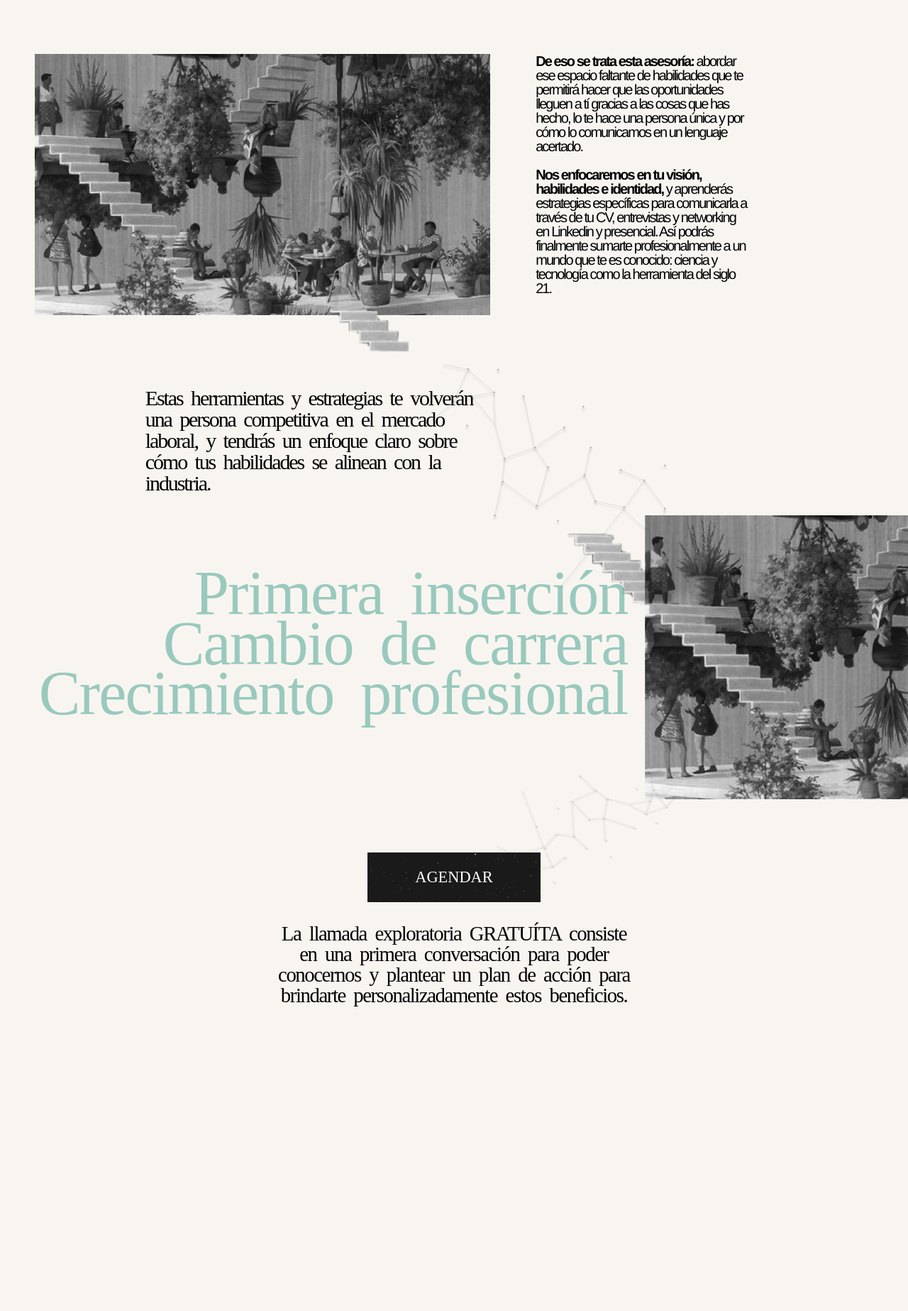
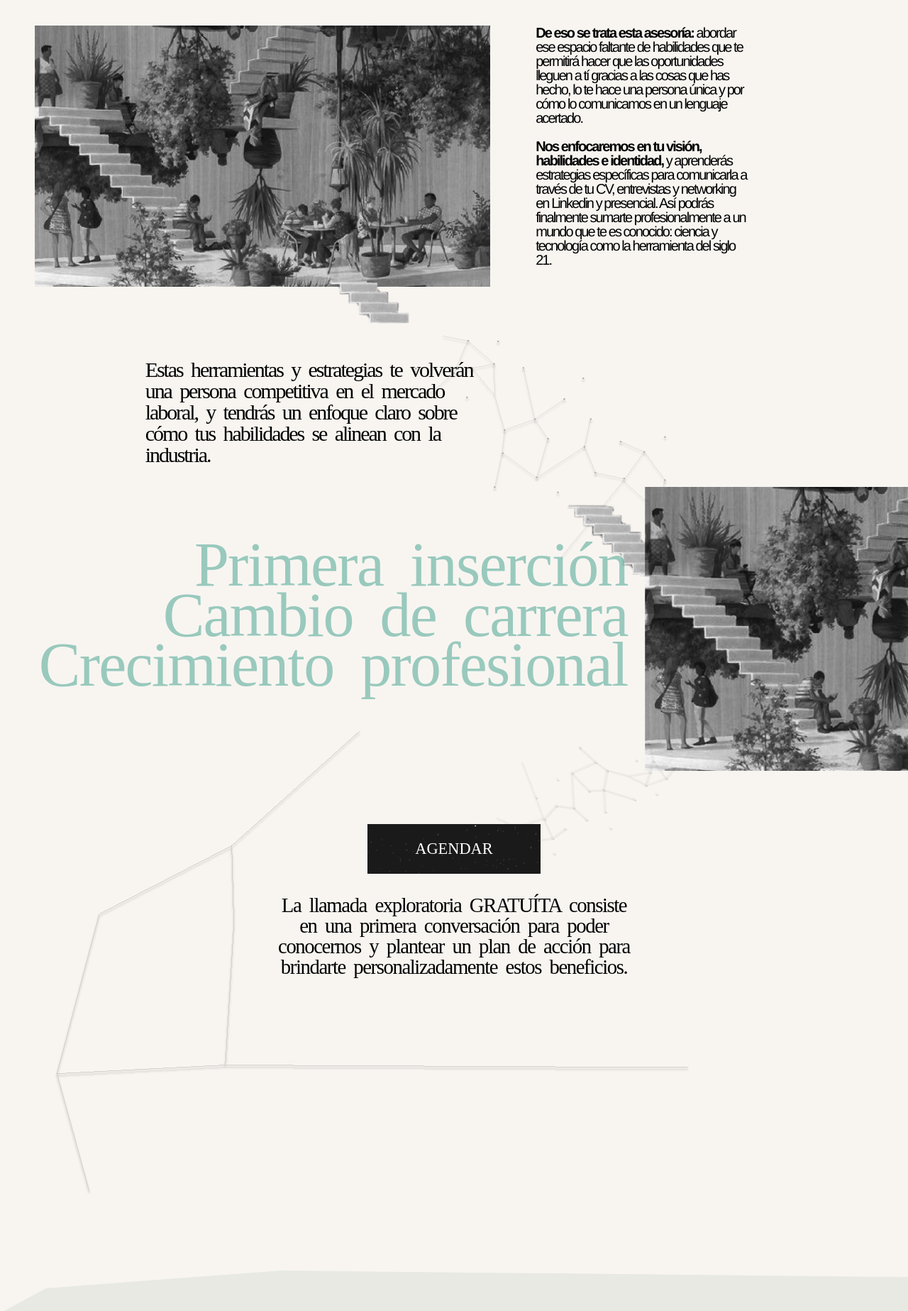
Before and after one commit to nicosquiroz/waleskaosses, a React (Create React App) app: page / in a window 1280 px wide. Shown: the part 2540-4387 px from the top of the page at 71% size. Built offline with nearby package versions, Linux system fonts and the light colour scheme.

Commit message:
sección 4

```diff
--- a/src/Landing.js
+++ b/src/Landing.js
@@ -5,12 +5,15 @@ import "./Landing.css";
 import Seccion1 from "./sections/1";
 import Seccion2 from "./sections/2";
 import Seccion3 from "./sections/3";
+import Seccion4 from "./sections/4";
 export const Landing = () => {
   return (
     <div className="web">
       <Seccion1/>
       <Seccion2/>
       <Seccion3/>
+      <Seccion4/>
+
       {/* https://codesandbox.io/s/desktop-momentum-scrollingparallax-react-t8wr5?file=/src/App.js */}
     {/* <img className="web" src={web}/> */}
 
--- a/src/sections/3.css
+++ b/src/sections/3.css
@@ -1,3 +1,6 @@
+.sec3 {
+    height: 300vh;
+}
 .separador1 {
     /* object-position: left; */
     margin-left: -6.2svw;
@@ -20,7 +23,7 @@
     width: 270px;
 
     margin-left: 10vw;
-    margin-top: 120px;
+    margin-top: 80px;
     }
 
 .de-eso-se-trata {
@@ -148,3 +151,10 @@ div .botón {
     margin-top: 30px;
 
 }
+
+.estrellasgrandes {
+    position:absolute;
+    width: 70vw;
+    margin-top: -370px;
+    height: 700px;
+}
--- a/src/sections/3.js
+++ b/src/sections/3.js
@@ -4,9 +4,11 @@ import separador from "../img/separador1.png";
 import laberinto1 from "../img/laberinto1.png";
 import estrellas1 from "../img/estrellas1.svg";
 import laberinto2 from "../img/laberinto2.png";
-import botónverde from "../img/botónverde.svg";
+import estrellasgrandes from "../img/estrellasgrandes.svg";
 export const Seccion3 = () => {
 return (
+
+    <div className="sec3">
 <div className="frame">
 <img className="separador1" src={separador}/>
 <div className="programa">PROGRAMA DE</div>
@@ -73,6 +75,7 @@ claro sobre cómo tus habilidades se alinean con la industria.
 La llamada exploratoria GRATUÍTA consiste en una primera conversación para poder<br></br> conocernos y plantear un plan de acción para brindarte personalizadamente estos beneficios.
 </p>
 
+<img className="estrellasgrandes" src={estrellasgrandes}/>
 
 
 
@@ -80,6 +83,7 @@ La llamada exploratoria GRATUÍTA consiste en una primera conversación para pod
 
 
 </div>
+</div>
 );
 };
 
--- a/src/sections/4.css
+++ b/src/sections/4.css
@@ -0,0 +1,4 @@
+.exitoimg {
+    width: 100vw;
+    height: 2000px;
+}
--- a/src/sections/4.js
+++ b/src/sections/4.js
@@ -0,0 +1,23 @@
+import React from "react";
+import "./4.css";
+import éxitofondo from "../img/sección éxito.svg";
+
+
+
+
+
+
+
+export const Seccion4 = () => {
+return (
+    <div className="sec4">
+    <img className="éxito" src={éxitofondo}/>
+
+    <div className="frame">
+        holaaa</div>
+    </div>
+);
+};
+
+
+export default Seccion4;
```
Also changed, not shown: src/img/estrellasgrandes.svg (added).
